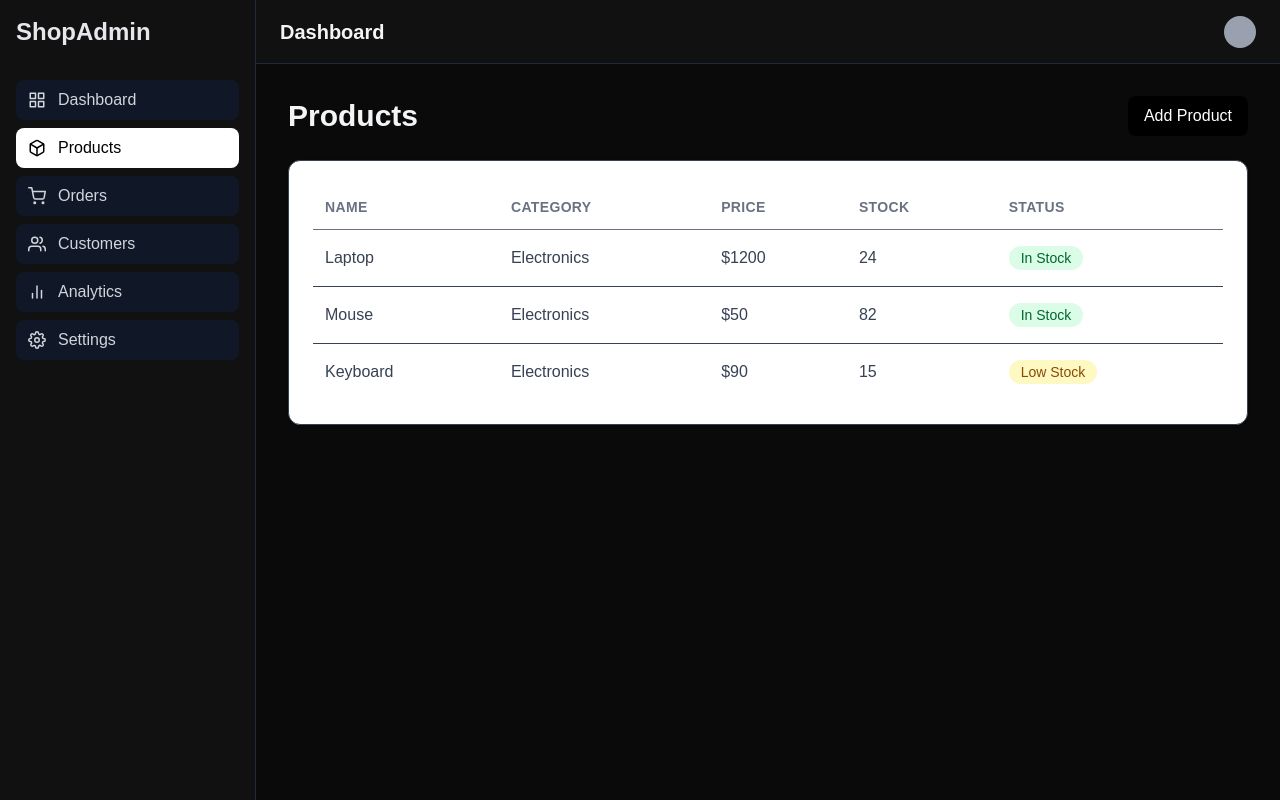
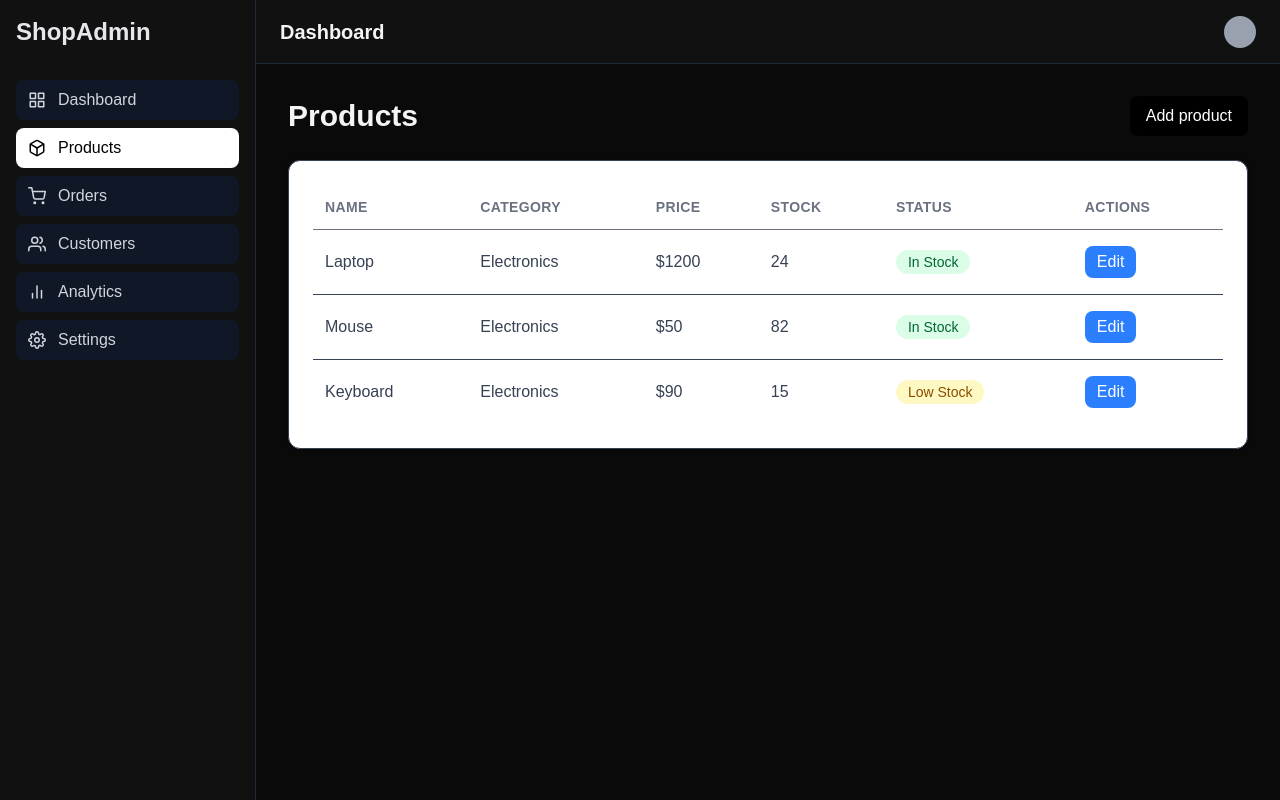
Before and after one commit to kenny-4111/shopadmin, a Next.js app: page /products in a window 1280 px wide. Built offline with nearby package versions, Linux system fonts and the light colour scheme.

Commit message:
feat:edit product

```diff
--- a/app/(admin)/products/page.tsx
+++ b/app/(admin)/products/page.tsx
@@ -1,45 +1,73 @@
 "use client";
 
+import { useState } from "react";
 import ProductTable from "@/components/tables/ProductTable";
-import { useState } from "react";
+import ProductForm from "@/components/forms/ProductForm";
 import Modal from "@/components/ui/Modal";
 import { initialProducts } from "@/data/products";
-import ProductForm from "@/components/forms/ProductForm";
-import { NewProduct } from "@/types/product";
+import { Product, NewProduct } from "@/types/product";
 
 export default function ProductsPage() {
   const [isModalOpen, setIsModalOpen] = useState(false);
   const [products, setProducts] = useState(initialProducts);
-  function handleAddProduct(newProduct: NewProduct) {
-    const productWithId = {
-      ...newProduct,
-      id: products.length + 1,
-    };
+  const [selectedProduct, setSelectedProduct] = useState<Product | null>(null);
+  const mode = selectedProduct ? "edit" : "add";
 
-    setProducts((prevProducts) => [...prevProducts, productWithId]);
+  function handleSubmit(newProduct: NewProduct) {
+    if (!selectedProduct) {
+      const newId =
+        products.length > 0 ? Math.max(...products.map((p) => p.id)) + 1 : 1;
+      const productToAdd: Product = { id: newId, ...newProduct };
+      setProducts([...products, productToAdd]);
+    } else {
+      const updatedProducts = products.map((product) =>
+        product.id === selectedProduct.id ?
+          { ...product, ...newProduct }
+        : product,
+      );
+      setProducts(updatedProducts);
+    }
+    setIsModalOpen(false);
+    setSelectedProduct(null);
+  }
 
-    setIsModalOpen(false);
+  function handleEditProduct(product: Product) {
+    setSelectedProduct(product);
+    setIsModalOpen(true);
   }
+
   return (
     <div className="space-y-6">
-      <div className="flex flex-col gap-4 md:flex-row md:items-center md:justify-between">
+      <div className="flex items-center justify-between">
         <h1 className="text-3xl font-bold">Products</h1>
 
         <button
-          onClick={() => setIsModalOpen(true)}
+          onClick={() => {
+            setSelectedProduct(null);
+            setIsModalOpen(true);
+          }}
           className="rounded-lg bg-black px-4 py-2 text-white">
-          Add Product
+          Add product
         </button>
       </div>
 
-      <ProductTable products={products} />
+      <ProductTable products={products} onEdit={handleEditProduct} />
 
-      <Modal isOpen={isModalOpen} onClose={() => setIsModalOpen(false)}>
+      <Modal
+        isOpen={isModalOpen}
+        onClose={() => {
+          setSelectedProduct(null);
+          setIsModalOpen(false);
+        }}>
         <h2 className="mb-4 text-xl text-gray-700 font-semibold">
-          Add Product
+          {mode === "add" ? "Add Product" : "Edit Product"}
         </h2>
 
-        <ProductForm onAddProduct={handleAddProduct} />
+        <ProductForm
+          mode={mode}
+          onSubmit={handleSubmit}
+          initialData={selectedProduct}
+        />
       </Modal>
     </div>
   );
--- a/components/forms/ProductForm.tsx
+++ b/components/forms/ProductForm.tsx
@@ -1,15 +1,40 @@
-import { NewProduct } from "@/types/product";
-import { useState } from "react";
+import { NewProduct, Product } from "@/types/product";
+import { useEffect, useState } from "react";
 interface ProductFormProps {
-  onAddProduct: (product: NewProduct) => void;
+  onSubmit: (product: NewProduct) => void;
+  initialData?: Product | null;
+  mode?: "add" | "edit";
 }
-export default function ProductForm({ onAddProduct }: ProductFormProps) {
+export default function ProductForm({
+  onSubmit,
+  initialData,
+  mode,
+}: ProductFormProps) {
   const [formData, setFormData] = useState({
     name: "",
     category: "",
     price: "",
     stock: "",
   });
+  useEffect(() => {
+    if (initialData) {
+      // eslint-disable-next-line react-hooks/exhaustive-deps
+      setFormData({
+        name: initialData.name,
+        category: initialData.category,
+        price: String(initialData.price),
+        stock: String(initialData.stock),
+      });
+    } else {
+      // eslint-disable-next-line react-hooks/exhaustive-deps
+      setFormData({
+        name: "",
+        category: "",
+        price: "",
+        stock: "",
+      });
+    }
+  }, [initialData]);
   function handleChange(field: string, value: string | number) {
     setFormData({
       ...formData,
@@ -24,7 +49,7 @@ export default function ProductForm({ onAddProduct }: ProductFormProps) {
       price: Number(formData.price),
       stock: Number(formData.stock),
     };
-    onAddProduct(newProduct);
+    onSubmit(newProduct);
   }
   return (
     <form onSubmit={handleSubmit} className="space-y-4">
@@ -92,7 +117,7 @@ export default function ProductForm({ onAddProduct }: ProductFormProps) {
       <button
         type="submit"
         className="w-full rounded-lg bg-black py-2 text-white">
-        Save Product
+        {mode === "add" ? "Save Product" : "Update Product"}
       </button>
     </form>
   );
--- a/components/tables/ProductTable.tsx
+++ b/components/tables/ProductTable.tsx
@@ -3,8 +3,9 @@ import StockBadge from "@/components/ui/StockBadge";
 
 interface ProductTableProps {
   products: Product[];
+  onEdit: (product: Product) => void;
 }
-export default function ProductTable({ products }: ProductTableProps) {
+export default function ProductTable({ products, onEdit }: ProductTableProps) {
   return (
     <div className="overflow-x-auto rounded-xl border bg-white text-gray-700 p-4 shadow-sm sm:p-6">
       <table className="min-w-full text-sm sm:text-base">
@@ -15,6 +16,7 @@ export default function ProductTable({ products }: ProductTableProps) {
             <th className="px-3 py-3">Price</th>
             <th className="px-3 py-3">Stock</th>
             <th className="px-3 py-3">Status</th>
+            <th className="px-3 py-3">Actions</th>
           </tr>
         </thead>
 
@@ -28,6 +30,13 @@ export default function ProductTable({ products }: ProductTableProps) {
               <td className="px-3 py-4">
                 <StockBadge stock={product.stock} />
               </td>
+              <td className="px-3 py-4">
+                <button
+                  onClick={() => onEdit(product)}
+                  className="rounded-lg bg-blue-500 px-3 py-1 text-white hover:bg-blue-600">
+                  Edit
+                </button>
+              </td>
             </tr>
           ))}
         </tbody>
```
